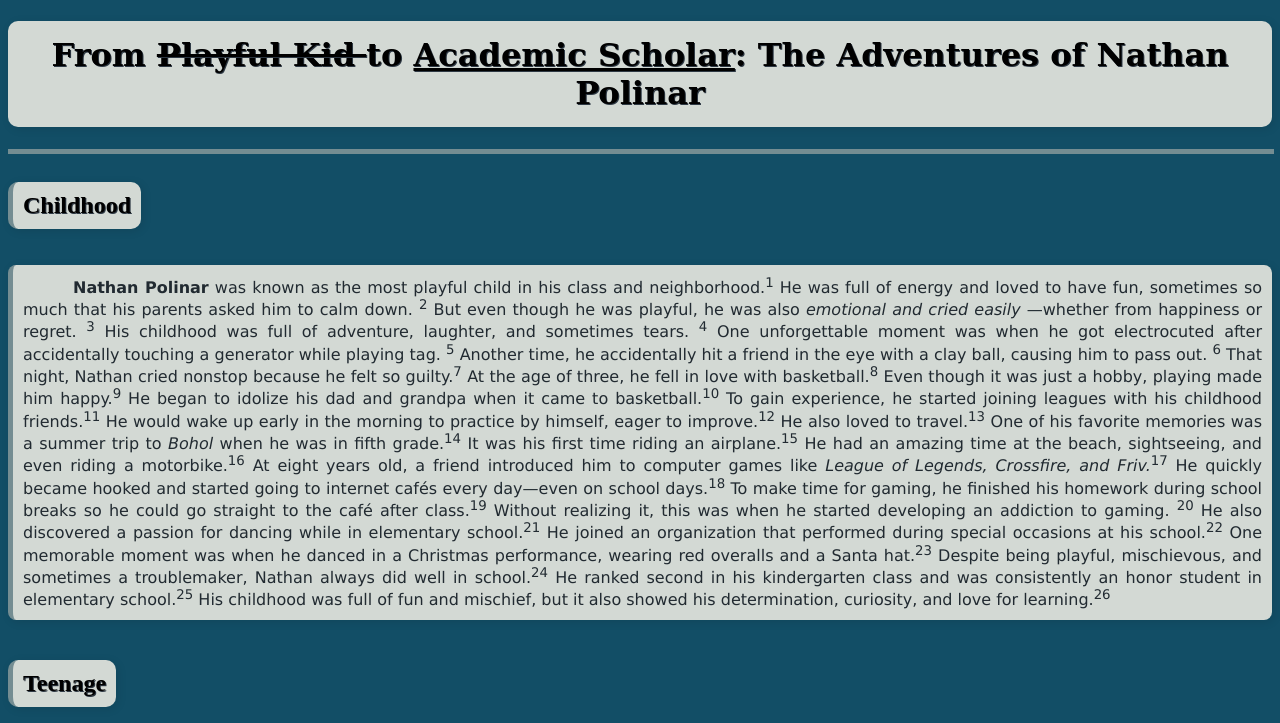
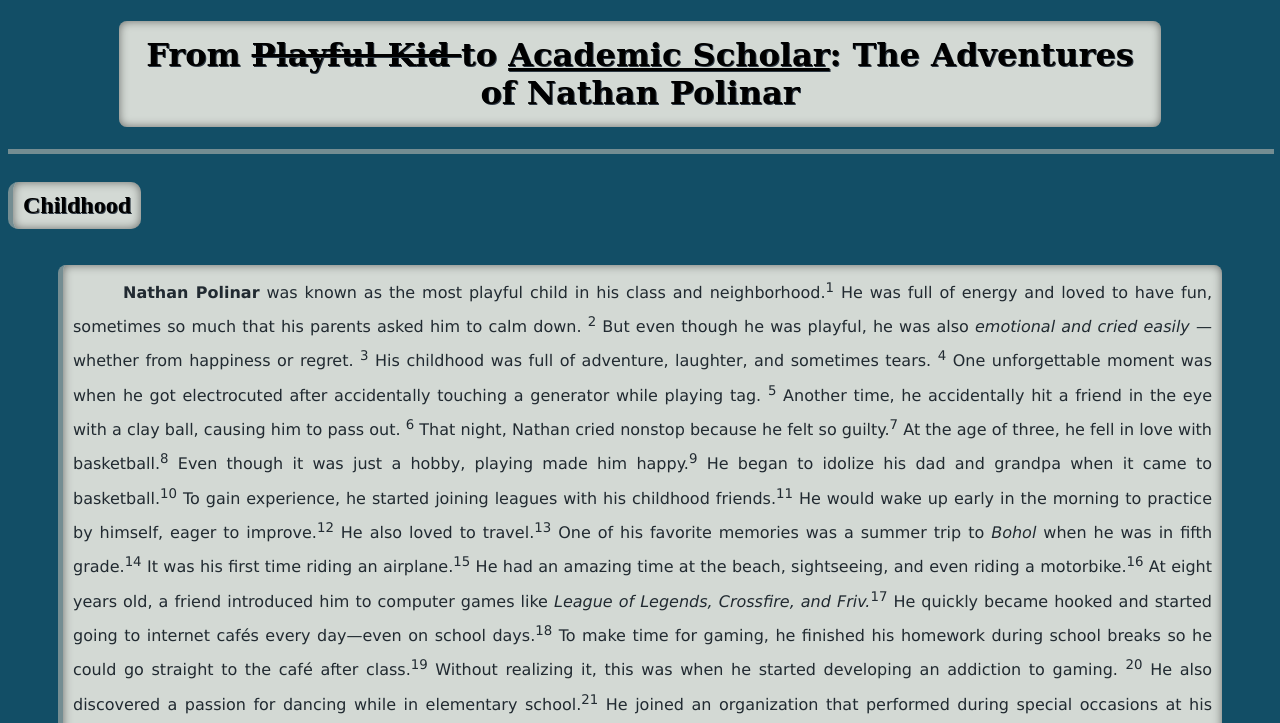
Before and after one commit to akakejie/akakejie.github.io, a plain HTML site: page index.html in a window 1280 px wide. Shown: the top 723 px of the page. Drawn offline with Linux system fonts and the light colour scheme.

Commit message:
Add files via upload

```diff
--- a/stylesheet.css
+++ b/stylesheet.css
@@ -10,6 +10,10 @@ p{
     box-shadow: 2px 2px 10px rgba(0, 0, 0, 0.1);
     margin-bottom: 20px;
     color: #212A31;
+    line-height: 2;
+    box-shadow: inset 0px 0px 10px rgba(0, 0, 0, 0.5);
+    margin-left: 50px;
+    margin-right: 50px;
 }
 
 h1
@@ -17,8 +21,12 @@ h1
         text-shadow: 1px 1px #2E3944;
         background: #D3D9D4;
         padding: 15px;
-        border-radius: 10px;
+        border-radius: 8px;
         box-shadow: 2px 2px 10px rgba(0, 0, 0, 0.1);
+        width: 80% ;
+        box-shadow: inset 0px 0px 10px rgba(0, 0, 0, 0.5);
+
+
 }
 h2
 {
@@ -29,6 +37,8 @@ h2
         box-shadow: 2px 2px 10px rgba(0, 0, 0, 0.1);
         border-left: 5px solid #748D92;
         display: inline-block;
+        box-shadow: inset 0px 0px 10px rgba(0, 0, 0, 0.5);
+
 }
 
 
```
